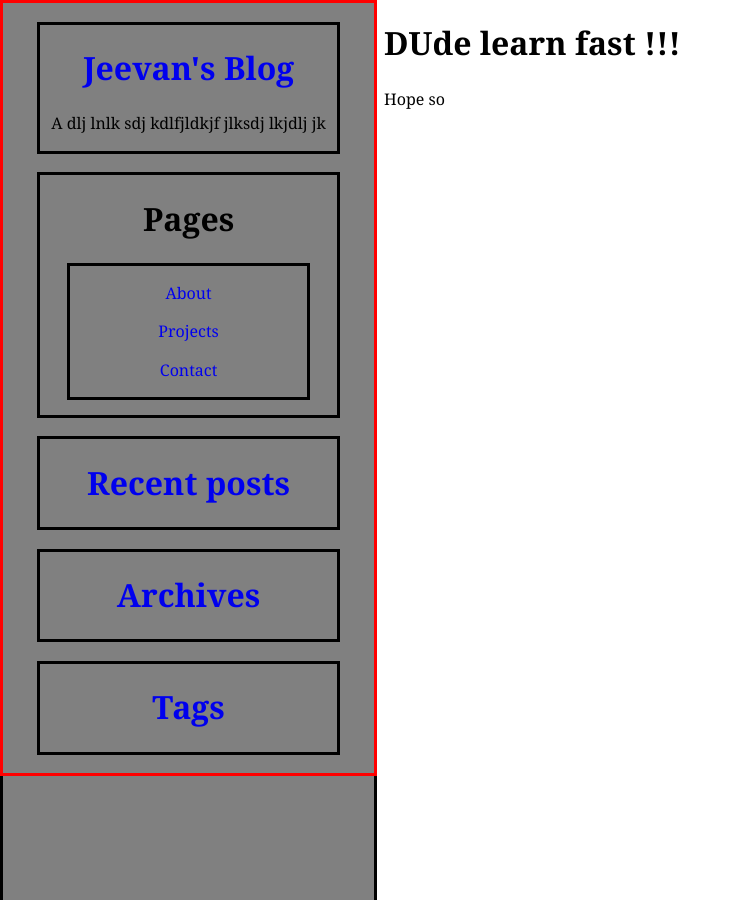
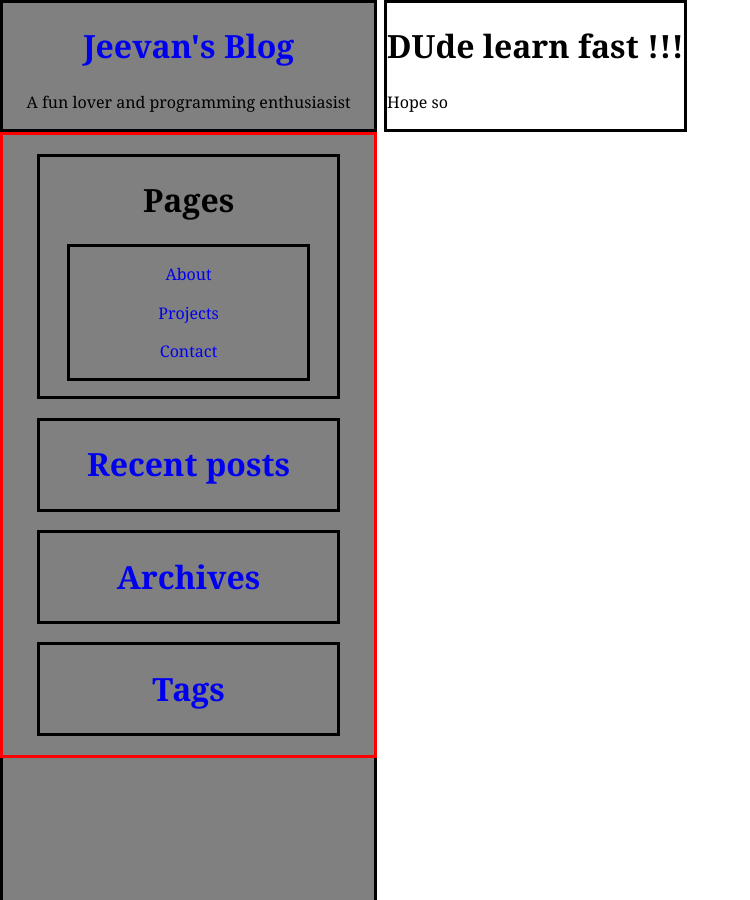
Before and after one commit to sleep-404/learn-jekyll, a Jekyll site: the page built from index.html, in a window 1280 px wide. Shown: the whole page, without its empty margins (0-750 px from the left). Built offline with Jekyll 4.4.1, drawn with Linux system fonts in a browser that asks for light colours.

Commit message:
Started skeleton for responsive

```diff
--- a/_layouts/default.html
+++ b/_layouts/default.html
@@ -4,16 +4,18 @@
     <meta charset="utf-8">
     <title>learning</title>
     <link rel="stylesheet" href="{{site.baseurl}}/css/main.css">
+    <link rel="stylesheet" href="{{site.baseurl}}/css/big.css">
+    <link rel="stylesheet" href="{{site.baseurl}}/css/small.css">
+    <meta name="viewport" content="width=device-width, initial-scale=1.0"/>
   </head>
   <body>
     <div class="side-nav">
     </div>
+    <div class="about-me">
+        <h1> <a href="#"> Jeevan's Blog </a></h1>
+        <p>A fun lover and programming enthusiasist</p>
+    </div>
     <div class="side-content">
-      <div class="about-me">
-          <h1> <a href="#"> Jeevan's Blog </a></h1>
-          <p>A dlj lnlk sdj kdlfjldkjf jlksdj lkjdlj jk</p>
-      </div>
-
       <div id="pages">
             <h1>Pages</h1>
             <div class="pages-info">
--- /dev/null
+++ b/css/big.css
@@ -0,0 +1,48 @@
+@media screen and (min-width: 600px){
+  .side-nav{
+    display: inline-block;
+    float: left;
+    margin-right: 100%;
+    position: fixed;
+    width: 29%;
+    min-height: 100%;
+    top: 0;
+    left: 0;
+    z-index: -1;
+    background-color: grey;
+    overflow: auto;
+    border: solid black;
+  }
+  .content{
+    margin-left: 30%;
+    position: absolute;
+    top: 0;
+    border: solid;
+    border-color: black;
+  }
+
+  .side-content{
+    display: inline-block;
+    position: relative;
+    top: 0;
+    left: 0;
+    width: 100%;
+    border: solid;
+    border-color: red;
+    width: 29%;
+  }
+
+  .about-me{
+    position: relative;
+    border:solid;
+    width: 29%;
+    text-align: center;
+  }
+
+  #pages, .pages-info, .recent, .archives, .tags{
+    border:solid;
+    width: 80%;
+    text-align: center;
+    margin: 5% auto;
+  }
+}
--- a/css/main.css
+++ b/css/main.css
@@ -7,49 +7,3 @@ body {
 a{
   text-decoration: none;
 }
-
-.content{
-  margin-left: 30%;
-}
-
-@media screen and (min-width: 59.6875em){
-  .side-nav{
-    display: inline-block;
-    float: left;
-    margin-right: 100%;
-    position: fixed;
-    width: 29%;
-    min-height: 100%;
-    top: 0;
-    left: 0;
-    z-index: -1;
-    background-color: grey;
-    overflow: auto;
-    border: solid black;
-  }
-
-.side-content{
-  display: inline-block;
-  position: absolute;
-  top: 0;
-  left: 0;
-  width: 100%;
-  border: solid;
-  border-color: red;
-  width: 29%;
-}
-
-  .about-me{
-    border:solid;
-    width: 80%;
-    text-align: center;
-    margin: 5% auto;
-  }
-
-  #pages, .pages-info, .recent, .archives, .tags{
-    border:solid;
-    width: 80%;
-    text-align: center;
-    margin: 5% auto;
-  }
-}
--- /dev/null
+++ b/css/small.css
@@ -0,0 +1,23 @@
+@media screen and (max-width: 600px){
+
+  .side-nav,.side-content{
+    display: none;
+  }
+
+  .about-me{
+    display: inline-block;
+    border: solid;
+    width: 98%;
+    margin-bottom: 5%;
+    padding-left: 2%;
+  }
+
+  .content{
+    border: solid;
+    border-color: black;
+    width: 80%;
+    margin: auto;
+    text-align: center;
+  }
+
+}
```
